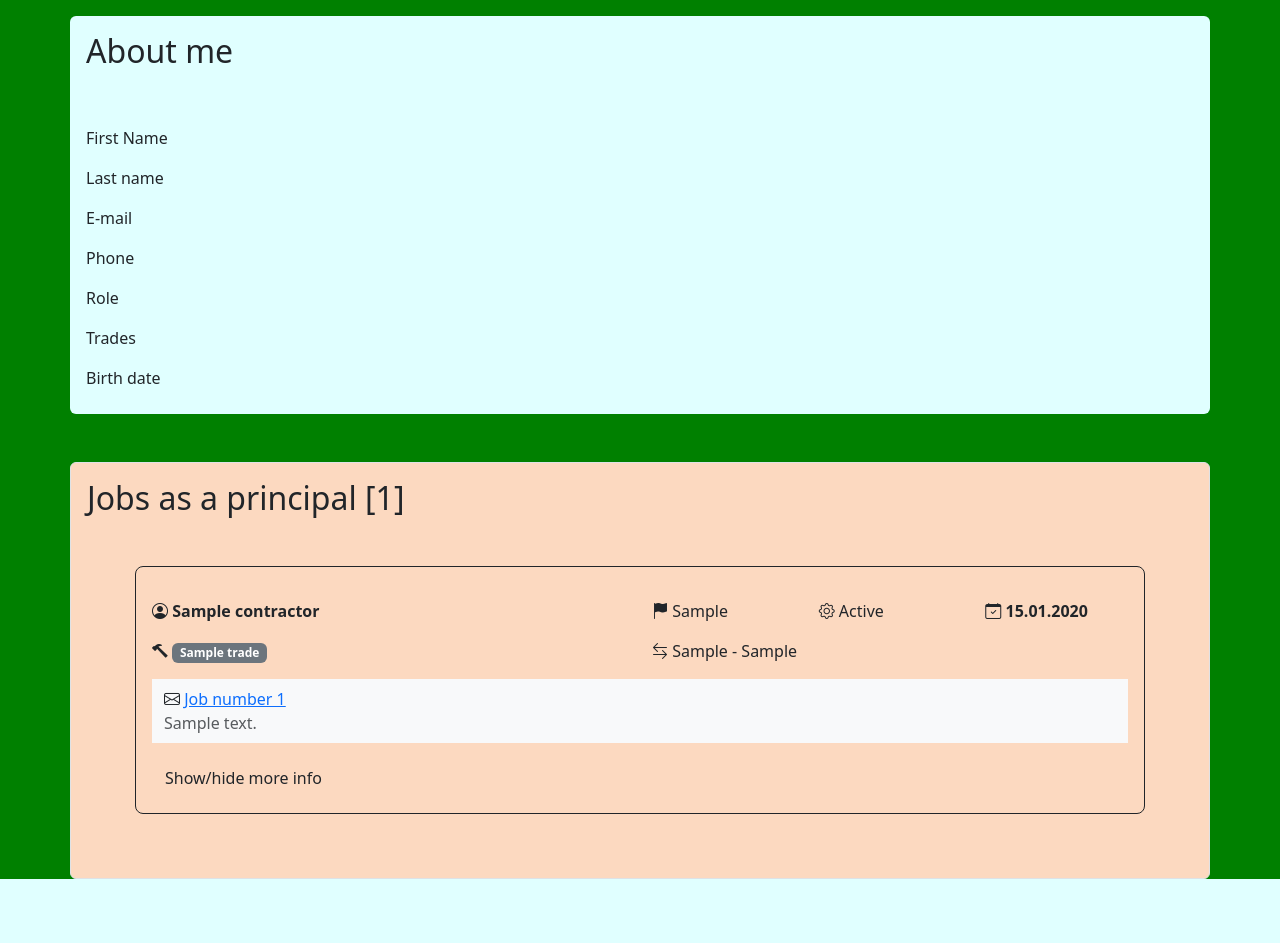
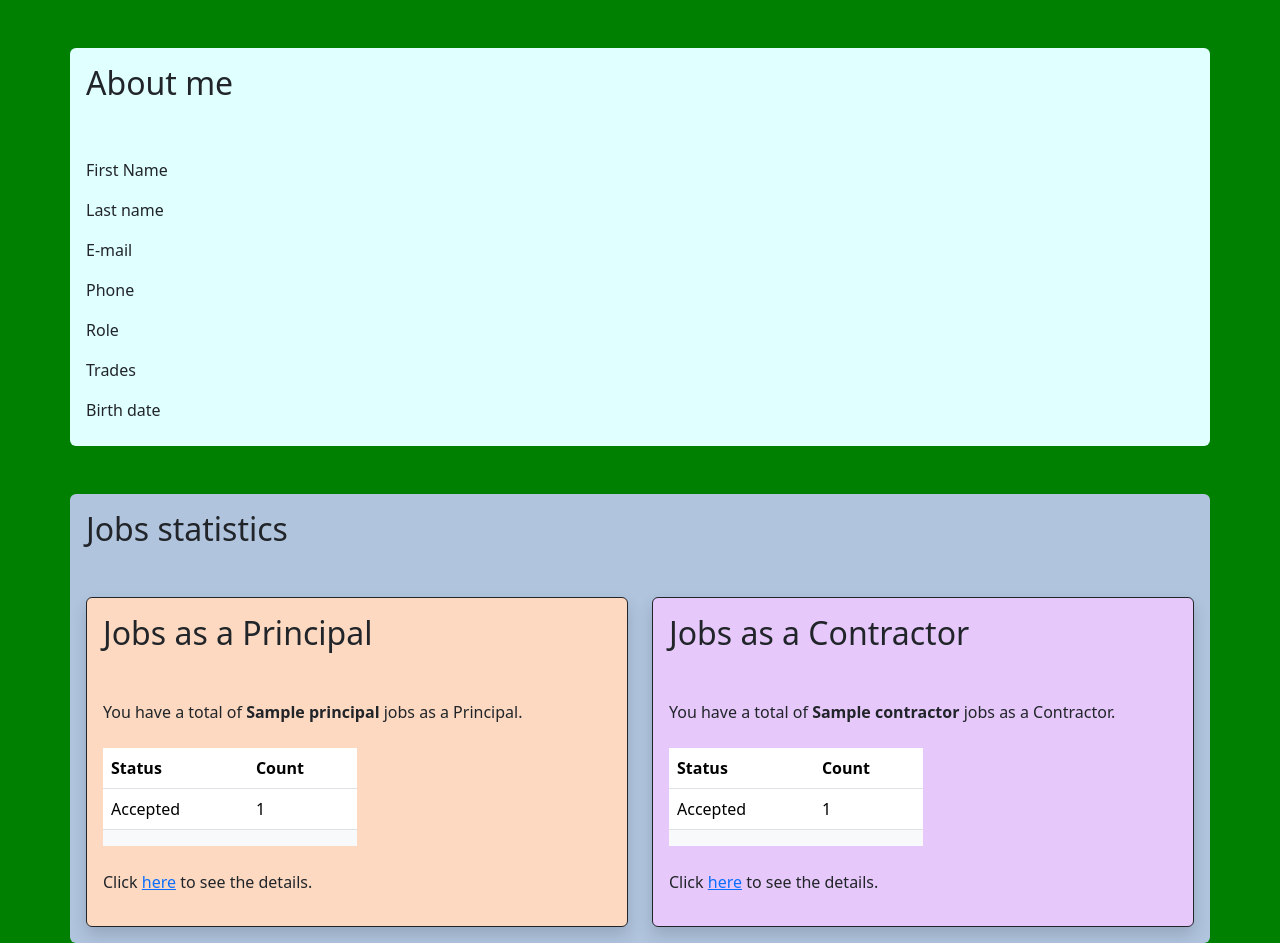
Before and after one commit to 117marta/job_book, a Django app: template users/templates/users/panel.html in a window 1280 px wide. Shown: the part 144-1087 px from the top of the page. Before the commit the page ends 1023 px from the top, so only its background shows below. Run offline with Django 5.2, Linux system fonts and the light colour scheme; the template is opened without the code that fills it: most values are stand-ins (such as "Sample title", 1, 10 or a date in 2020); some libraries are stand-ins or nearby versions.

Commit message:
Update the panel with jobs statistics

```diff
--- a/users/templates/users/panel.html
+++ b/users/templates/users/panel.html
@@ -5,7 +5,7 @@
 {% block title %}{{ block.super }} Panel{% endblock %}
 
 {% block content %}
-    <div class="container about-me rounded p-3" style="background-color:lightcyan;">
+    <div class="container about-me rounded p-3 mt-5" style="background-color:lightcyan;">
         <h2 class="mb-5">About me</h2>
 
         <div class="row py-2">
@@ -42,42 +42,72 @@
         </div>
     </div>
 
-    <div class="container-xl jobs-principal rounded mt-5 p-3 border">
-        <h2 class="mb-5">Jobs as a principal [{{ jobs_principal.count }}]</h2>
-
-        {% for job in jobs_principal %}
-            <div class="job-container border border-dark rounded-3 p-3 m-5">
-                <div class="row align-items-center my-3">
-                    <div class="col-auto me-auto"><i class="bi bi-person-circle"></i> <strong>{{ job.contractor.get_full_name }}</strong></div>
-                    <div class="col-2"><i class="bi bi-flag-fill"></i> {{ job.get_kind_display | capfirst }}</div>
-                    <div class="col-2"><i class="bi bi-gear"></i> {{ job.get_status_display | capfirst }}</div>
-                    <div class="col-2"><i class="bi bi-calendar-check"></i> <strong>{{ job.deadline | date:"d.m.Y" }}</strong></div>
-                </div>
-                <div class="row align-items-center my-3 d-flex">
-                    <div class="col-3"><i class="bi bi-hammer"></i> <span class="badge bg-secondary" >{{ job.trade }}</span></div>
-                    <div class="col-3 offset-3"><i class="bi bi-arrow-left-right"></i> {{ job.km_from | km }}{% if job.km_to %} - {{ job.km_to | km }}{% endif %}</div>
-                </div>
-                <div class="row bg-light mx-auto my-3 py-2">
-                    <div><i class="bi bi-envelope"></i> <a href="{% url "jobs-job" job_pk=job.pk %}">Job number {{ job.pk }}</a></div>
-                    <div class="text-muted">{{ job.description }}</div>
-                </div>
-
-                <button type="button" class="btn btn-default" onclick="jobs_info('{{ job.pk }}')">Show/hide more info</button>
-                <div id="jobs-more-info-{{ job.pk }}" style="display: none">
-                    {% if job.comments %}
-                        <div class="row my-3">
-                            <div class="col"><i class="bi bi-info-square"></i> {{ job.comments }}</div>
-                        </div>
-                    {% endif %}
-                    <div class="row my-3">
-                        <div class="col"><i class="bi bi-brightness-alt-high"></i> {{ job.created | date:"d.m.Y H:i" }}</div>
+    <div class="container jobs-statistics rounded p-3 mt-5" style="background-color:lightsteelblue;">
+        <div class="row">
+            <h2 class="mb-5">Jobs statistics</h2>
+            <div class="col-6">
+                <div class="container-xl jobs-principal rounded p-3 border border-dark shadow">
+                    <h2 class="mb-5">Jobs as a Principal</h2>
+                    <div>
+                        {% if jobs_statistics.principal.all %}
+                            <p>You have a total of <strong>{{ jobs_statistics.principal.all }}</strong> jobs as a Principal.</p>
+                            <div class="jobs-statistics my-4 bg-light d-flex justify-content-center w-50">
+                                <table class="table table-hover">
+                                    <thead>
+                                        <tr>
+                                            <th>Status</th>
+                                            <th>Count</th>
+                                        </tr>
+                                    </thead>
+                                    <tbody>
+                                        {% for status, count in jobs_statistics.principal.statuses.items %}
+                                            <tr>
+                                                <td>{{ status | capfirst }}</td>
+                                                <td>{{ count }}</td>
+                                            </tr>
+                                        {% endfor %}
+                                    </tbody>
+                                </table>
+                            </div>
+                            <p>Click <a href="{% url "jobs-my-jobs" %}">here</a> to see the details.</p>
+                        {% else %}
+                            <p>You don't have any jobs.</p>
+                        {% endif %}
                     </div>
                 </div>
             </div>
-        {% empty %}
-            No jobs!
-        {% endfor %}
+
+            <div class="col-6">
+                <div class="container-xl jobs-contractor rounded p-3 border border-dark shadow">
+                    <h2 class="mb-5">Jobs as a Contractor</h2>
+                    <div>
+                        {% if jobs_statistics.contractor.all %}
+                            <p>You have a total of <strong>{{ jobs_statistics.contractor.all }}</strong> jobs as a Contractor.</p>
+                            <div class="jobs-statistics my-4 bg-light d-flex justify-content-center w-50">
+                                <table class="table table-hover">
+                                    <thead>
+                                        <tr>
+                                            <th>Status</th>
+                                            <th>Count</th>
+                                        </tr>
+                                    </thead>
+                                    <tbody>
+                                        {% for status, count in jobs_statistics.contractor.statuses.items %}
+                                            <tr>
+                                                <td>{{ status | capfirst }}</td>
+                                                <td>{{ count }}</td>
+                                            </tr>
+                                        {% endfor %}
+                                    </tbody>
+                                </table>
+                            </div>
+                            <p>Click <a href="{% url "jobs-my-jobs" %}">here</a> to see the details.</p>
+                        {% else %}
+                            <p>You don't have any jobs.</p>
+                        {% endif %}
+                    </div>
+                </div>
+            </div>
+        </div>
     </div>
-
-
 {% endblock %}
```
Also changed, not shown: users/views.py (+19 -2 lines).
